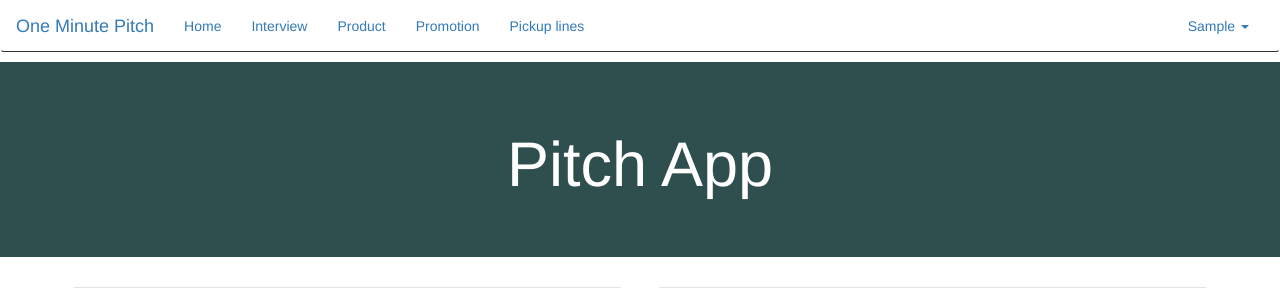
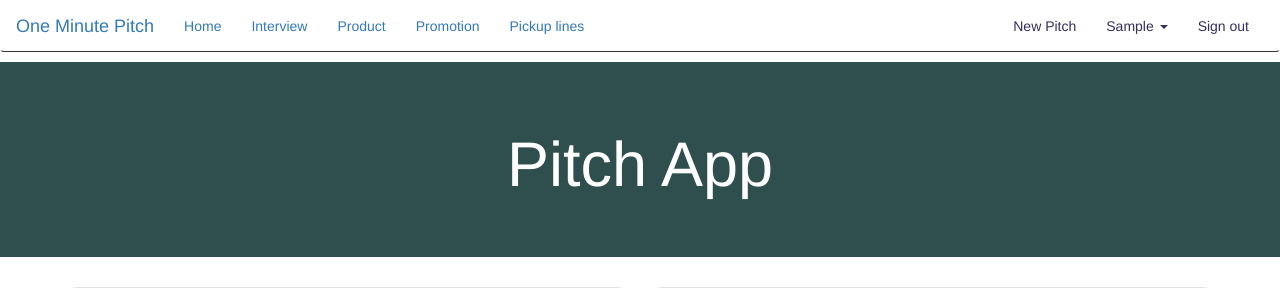
Before and after one commit to kayitesijackie/Pitch, a Flask app: page / in a window 1280 px wide; the page is wider, and only the part inside the window is pictured. Shown: the top 288 px of that part. Run offline with Flask 2, Linux system fonts and the light colour scheme; the visitor is signed in with stand-in values (Sample User, id 1); data comes from the database, SQL or seed files in the repository; data that the repository does not hold is empty; some libraries are stand-ins or nearby versions.

Commit message:
add new pitch navigation

```diff
--- a/app/templates/navbar.html
+++ b/app/templates/navbar.html
@@ -35,18 +35,20 @@
 
                 <ul class="nav navbar-nav navbar-right">
                     {% if current_user.is_authenticated %}
-                    <li class="dropdown"><a href="#" class="dropdown-toggle" data-toggle="dropdown" role="button" aria-haspopup="true" aria-expanded="false">{{current_user.username| capitalize}} <span class="caret"></span></a>
+                    <li><a href="{{url_for('main.new_pitch')}}" style="color: #372e5f;" onmouseover="this.style.borderBottom='thick solid #372e5f'" onmouseout="this.style.borderBottom='none'">New Pitch</a></li>
+                    <li class="dropdown"><a style="color: #372e5f;" onmouseover="this.style.borderBottom='thick solid #372e5f'" onmouseout="this.style.borderBottom='none'" href="#" class="dropdown-toggle" data-toggle="dropdown" role="button" aria-haspopup="true"
+                        aria-expanded="false">{{current_user.username| capitalize}} <span class="caret"></span></a>
                       <ul class="dropdown-menu">
-                            <li><a href="{{url_for('main.profile',uname=current_user.username)}}">Profile</a></li>
-                            <li><a href="{{url_for('main.user_pitches',uname=current_user.username)}}">My Pitches</a></li>
+                        <li><a style="color: #372e5f;" onmouseover="this.style.borderBottom='thick solid #372e5f'" onmouseout="this.style.borderBottom='none'" href="{{url_for('main.profile',uname=current_user.username)}}">Profile</a></li>
                         <li role="separator" class="divider"></li>
-                            <li><a href="{{url_for('auth.logout')}}">Sign out</a></li>
+                        <li><a style="color: #372e5f;" onmouseover="this.style.borderBottom='thick solid #372e5f'" onmouseout="this.style.borderBottom='none'" href="{{url_for('main.user_pitches',uname=current_user.username)}}">My Pitches</a></li>
                     </ul>
                     </li>
+                    <li><a style="color: #372e5f;" onmouseover="this.style.borderBottom='thick solid #372e5f'" onmouseout="this.style.borderBottom='none'" href="{{url_for('auth.logout')}}">Sign out</a></li>
                     {% else %}
-                    <li><a href="{{url_for('auth.login')}}">Sign in</a></li>
+                    <li><a style="color: #372e5f;" onmouseover="this.style.borderBottom='thick solid #372e5f'" onmouseout="this.style.borderBottom='none'" href="{{url_for('auth.login')}}">Login</a></li>
                   </ul>
-                {%endif%}
+                  {% endif %}
                 </div>
               </div>
             </div>
```
Lines whose indentation alone changed are shown as unchanged.
